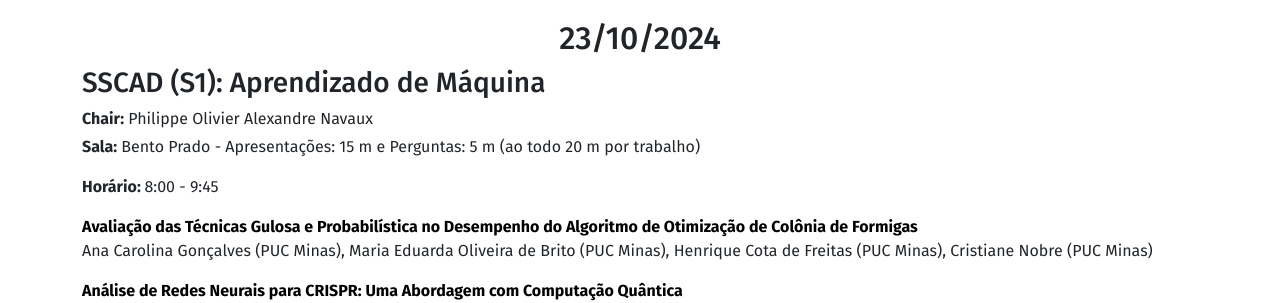
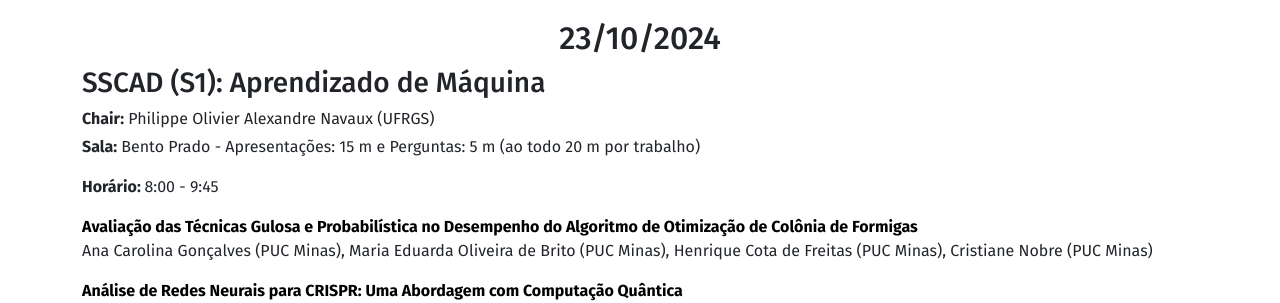
Before and after one commit to ce-acpad/sscad2024, a Jekyll site: the page built from sessions.html, in a window 1280 px wide and 900 px high, scrolled down 529 px. Shown: the part 151-454 px from the top of the window. Built offline with Jekyll 4.4.1, drawn with Linux system fonts in a browser that asks for light colours; some of the changed text lies outside the part shown.

Commit message:
Atualizacoes Chair de Sessões Trilha Principal

```diff
--- a/_data/program.yml
+++ b/_data/program.yml
@@ -59,7 +59,7 @@
           title: "SSCAD (S1)"
           description: "Aprendizado de Máquina"
           room: "Bento Prado - Apresentações: 15 m e Perguntas: 5 m (ao todo 20 m por trabalho)"
-          chair: "Philippe Olivier Alexandre Navaux"
+          chair: "Philippe Olivier Alexandre Navaux (UFRGS)"
           papers:
             - title: "Avaliação das Técnicas Gulosa e Probabilística no Desempenho do Algoritmo de Otimização de Colônia de Formigas"
               authors: "Ana Carolina Gonçalves (PUC Minas), Maria Eduarda Oliveira de Brito (PUC Minas), Henrique Cota de Freitas (PUC Minas), Cristiane Nobre (PUC Minas)"
@@ -220,7 +220,7 @@
           title: "SSCAD (S3)"
           description: "Avaliação e Medição de Desempenho"
           room: "Bento Prado - Apresentações: 15 m e Perguntas: 5 m (ao todo 20 m por trabalho)"
-          chair: "Denise Stringhini"
+          chair: "Denise Stringhini (UNIFESP)"
           papers:
             - title: "Análise de Escalabilidade em um Código de Inversão de Forma de Onda Completa"
               authors: "Felipe H. Santos-da-Silva (UFERSA), João B. Fernandes (UFRN), Samuel Xavier-de-Souza (UFRN), Italo Assis (UFERSA)"
```
